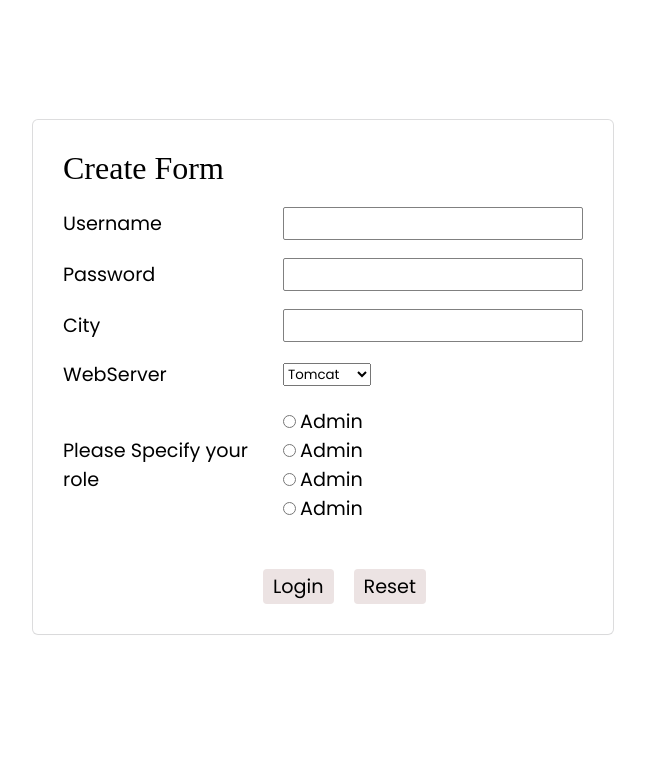
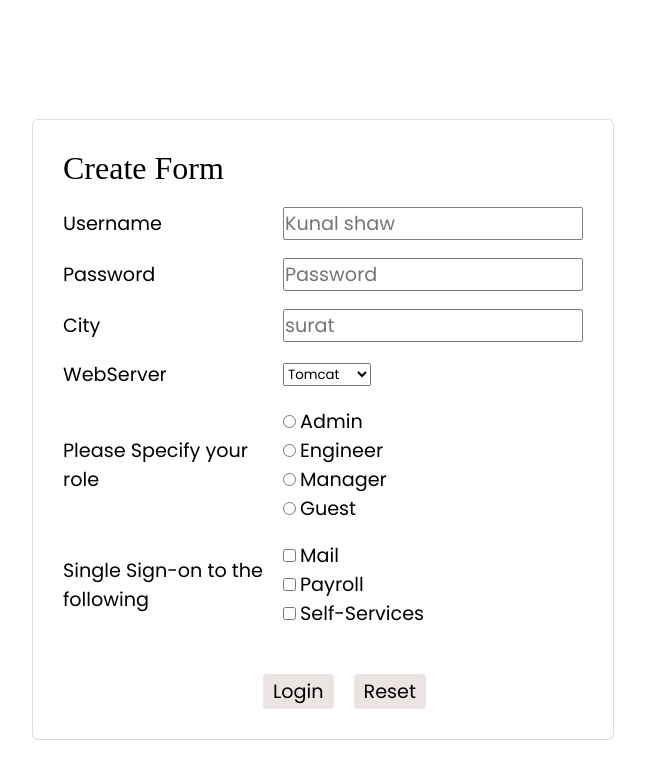
Before and after one commit to kk-axelor/reactAssignment, a React (Create React App) app: page / in a window 1280 px wide. Shown: the top 778 px of the page, without its empty margins (317-962 px from the left). Built offline with nearby package versions, Linux system fonts and the light colour scheme.

Commit message:
Split code into React Components

```diff
--- a/src/App.js
+++ b/src/App.js
@@ -9,6 +9,7 @@ import CheckboxComponent from './components/CheckboxComponent'
 
 const OPTIONS = ['Tomcat', 'WebLogic', 'Glass Fish']
 const RADIO_OPTIONS = ['Admin', 'Engineer', 'Manager', 'Guest']
+const CHECKBOX_OPTIONS = ['Mail', 'Payroll', 'Self-Services']
 
 const App = () => {
 
@@ -23,7 +24,6 @@ const App = () => {
   const [error, seterror] = useState("");
   const [data, setData] = useState(intialState);
 
-  const checkboxes = ['']
 
   const handleInput = (e) => {
     seterror("")
@@ -98,9 +98,8 @@ const App = () => {
 
         <Input
           text="Username"
-          // type="text"
           name="username"
-          // placeholder={"Enter username"}
+          placeholder={"Kunal shaw"}
           data={data.username}
           onChange={handleInput} />
 
@@ -109,15 +108,16 @@ const App = () => {
           text="Password"
           type="password"
           name="password"
+          placeholder={"Password"}
           data={data.password}
-          handleInput={handleInput} />
+          onChange={handleInput} />
 
         <Input
           text="City"
-          type="text"
           name="city"
           data={data.city}
-          handleInput={handleInput} />
+          placeholder={"surat"}
+          onChange={handleInput} />
 
 
         <SelectComponent
@@ -125,7 +125,7 @@ const App = () => {
           name="webservers"
           data={data.webserver}
           options={OPTIONS}
-          handleInput={handleInput} />
+          onChange={handleInput} />
 
         <RadioComponent
           text="Please Specify your role"
@@ -133,14 +133,16 @@ const App = () => {
           name="role"
           type="radio"
           data={data.role}
-          handleInput={handleInput}
+          onChange={handleInput}
         />
 
-        {/* <CheckboxComponent
+        <CheckboxComponent
           text="Single Sign-on to the following"
-          checkboxes={checkboxes}
-
-        /> */}
+          type="checkbox"
+          checkboxes={CHECKBOX_OPTIONS}
+          onChange={handleCheckbox}
+          sign={sign}
+        />
 
 
         <p className='error'>{error}</p>
--- a/src/components/CheckboxComponent.jsx
+++ b/src/components/CheckboxComponent.jsx
@@ -1,25 +1,18 @@
 import React from "react";
 
-const CheckboxComponent = ({
-  text,
-  type,
-  name,
-  checkboxes,
-  handleCheckbox,
-  sign,
-}) => {
+const CheckboxComponent = ({ text, type, checkboxes, onChange, sign }) => {
   return (
     <div className="items">
       <label htmlFor=""> {text}</label>
       <div className="list-item">
         {checkboxes.map((checkbox, i) => (
-          <div>
+          <div key={i}>
             <input
               type={type}
               value={checkbox}
-              name={name}
+              name={checkbox}
               checked={sign.includes(checkbox)}
-              onChange={(e) => handleCheckbox(e)}
+              onChange={(e) => onChange(e)}
             />
             <span>{checkbox}</span>
           </div>
--- a/src/components/RadioComponent.jsx
+++ b/src/components/RadioComponent.jsx
@@ -1,20 +1,20 @@
 import React from "react";
 
-const RadioComponent = ({ text, type, name, radios, data, handleInput }) => {
+const RadioComponent = ({ text, type, name, radios, data, onChange }) => {
   return (
     <div className="items">
       <label htmlFor="">{text}</label>
       <div className="list-item">
         {radios.map((radio, i) => (
-          <div>
+          <div key={i}>
             <input
               type={type}
               name={name}
               value={radio}
               checked={data === radio}
-              onChange={(e) => handleInput(e)}
+              onChange={(e) => onChange(e)}
             />
-            <span>Admin</span>
+            <span>{radio}</span>
           </div>
         ))}
       </div>
--- a/src/components/SelectComponent.jsx
+++ b/src/components/SelectComponent.jsx
@@ -1,12 +1,14 @@
 import React from "react";
 
-const SelectComponent = ({ text, name, options, data, handleInput }) => {
+const SelectComponent = ({ text, name, options, data, onChange }) => {
   return (
     <div className="items">
       <label htmlFor="">{text}</label>
-      <select name="webserver" value={data} onChange={(e) => handleInput(e)}>
+      <select name="webserver" value={data} onChange={(e) => onChange(e)}>
         {options.map((option, i) => (
-          <option value={option}>{option}</option>
+          <option key={i} value={option}>
+            {option}
+          </option>
         ))}
       </select>
     </div>
```
